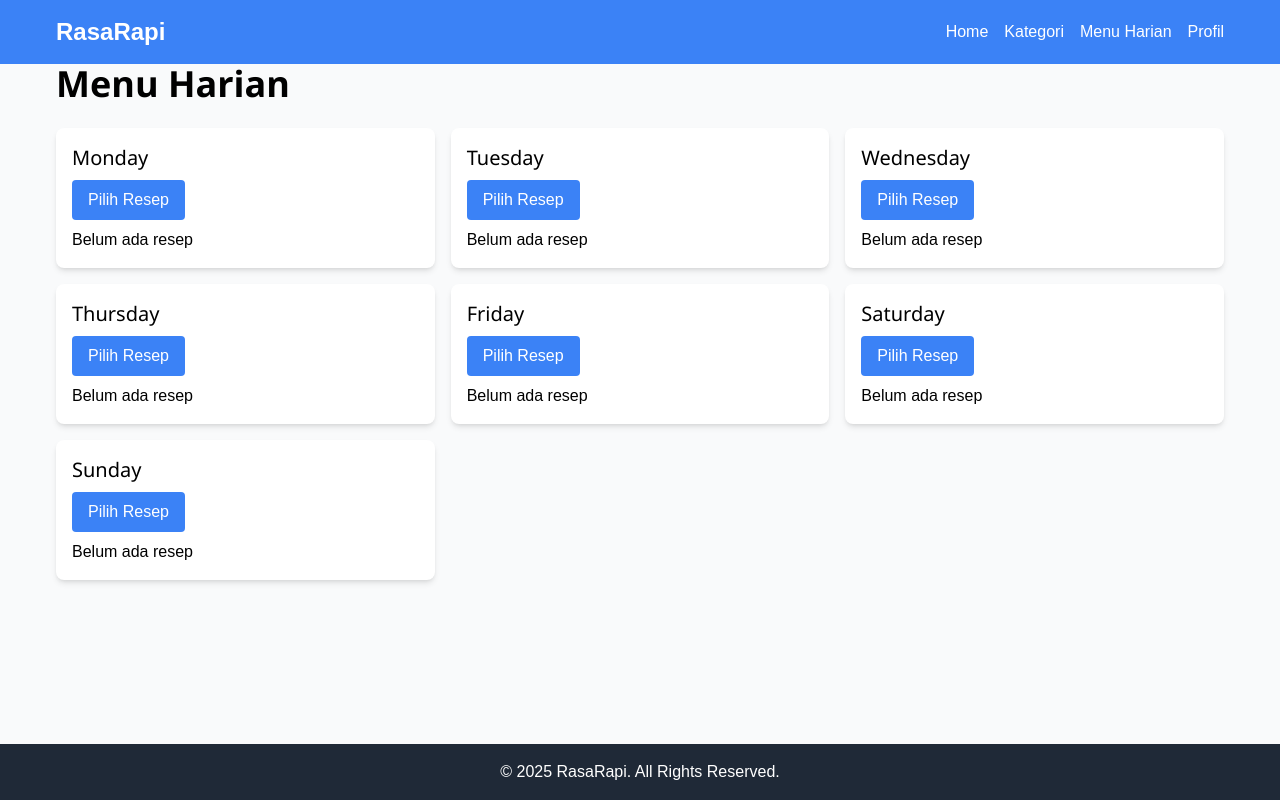
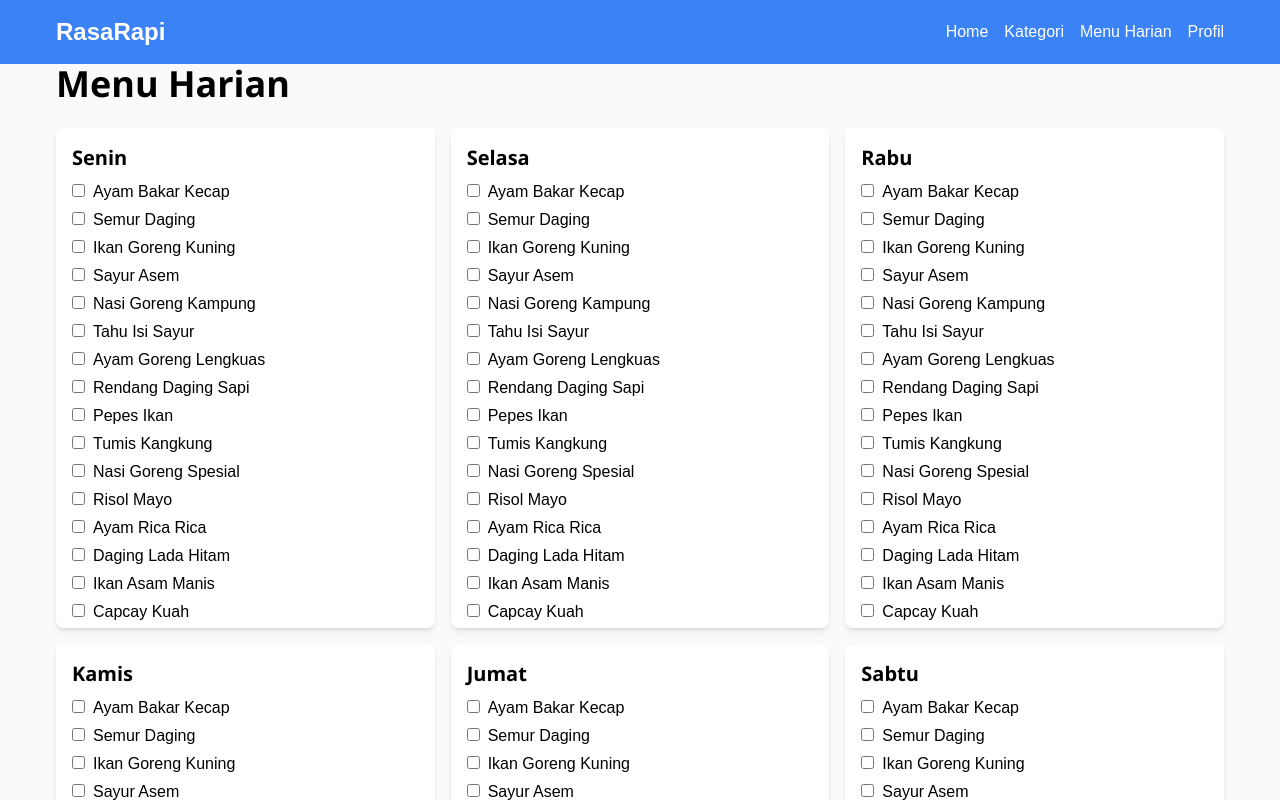
Before and after one commit to anishazulva/project_uts_rasarapi_kel5, a React (Create React App) app: page /menu-harian in a window 1280 px wide. Shown: the top 800 px of the page. Built offline with nearby package versions, Linux system fonts and the light colour scheme.

Commit message:
daily menu nis

```diff
--- a/src/pages/DailyMenu.jsx
+++ b/src/pages/DailyMenu.jsx
@@ -1,34 +1,99 @@
 import React, { useState } from 'react';
 
+const recipeList = [
+  "Ayam Bakar Kecap", "Semur Daging", "Ikan Goreng Kuning", "Sayur Asem", "Nasi Goreng Kampung",
+  "Tahu Isi Sayur", "Ayam Goreng Lengkuas", "Rendang Daging Sapi", "Pepes Ikan", "Tumis Kangkung",
+  "Nasi Goreng Spesial", "Risol Mayo", "Ayam Rica Rica", "Daging Lada Hitam", "Ikan Asam Manis",
+  "Capcay Kuah", "Mie Goreng Rumahan", "Bola Bola Mie", "Opor Ayam", "Empal Gepuk",
+  "Cumi Saos Tiram", "Sayur Bayam Bening", "Bihun Goreng", "Bakwan Sayur", "Ayam Kecap Pedas Manis",
+  "Sop Iga Sapi", "Udang Balado", "Tumis Buncis Wortel", "Nasi Uduk", "Cireng Bumbu Rujak",
+  "Pisang Goreng Coklat", "Kue Cubit", "Kolak Pisang", "Donat Kentang", "Dadar Gulung"
+];
+
 function DailyMenu() {
-  const [menu, setMenu] = useState({
-    monday: "",
-    tuesday: "",
-    wednesday: "",
-    thursday: "",
-    friday: "",
-    saturday: "",
-    sunday: ""
+  const initialMenu = {
+    Senin: [],
+    Selasa: [],
+    Rabu: [],
+    Kamis: [],
+    Jumat: [],
+    Sabtu: [],
+    Minggu: []
+  };
+
+  const [menu, setMenu] = useState(initialMenu);
+  const [showSelector, setShowSelector] = useState({
+    Senin: true,
+    Selasa: true,
+    Rabu: true,
+    Kamis: true,
+    Jumat: true,
+    Sabtu: true,
+    Minggu: true
   });
 
-  const handleSelectRecipe = (day, recipe) => {
-    setMenu({ ...menu, [day]: recipe });
+  const handleToggleRecipe = (day, recipe) => {
+    const updatedRecipes = menu[day].includes(recipe)
+      ? menu[day].filter((r) => r !== recipe)
+      : [...menu[day], recipe];
+    setMenu({ ...menu, [day]: updatedRecipes });
+  };
+
+  const handleDone = (day) => {
+    setShowSelector({ ...showSelector, [day]: false });
+  };
+
+  const handleEdit = (day) => {
+    setShowSelector({ ...showSelector, [day]: true });
   };
 
   return (
     <div className="container mx-auto p-4">
       <h1 className="text-4xl font-bold mb-6">Menu Harian</h1>
       <div className="grid grid-cols-1 sm:grid-cols-2 md:grid-cols-3 gap-4">
-        {['monday', 'tuesday', 'wednesday', 'thursday', 'friday', 'saturday', 'sunday'].map((day) => (
-          <div key={day} className="bg-white p-4 rounded-lg shadow-md">
-            <h2 className="text-xl">{day.charAt(0).toUpperCase() + day.slice(1)}</h2>
-            <button
-              onClick={() => handleSelectRecipe(day, "Ayam Bakar")}
-              className="bg-blue-500 text-white py-2 px-4 rounded mt-2"
-            >
-              Pilih Resep
-            </button>
-            <p className="mt-2">{menu[day] || "Belum ada resep"}</p>
+        {Object.keys(menu).map((day) => (
+          <div key={day} className="bg-white p-4 rounded-lg shadow-md max-h-[500px] overflow-y-auto">
+            <h2 className="text-xl font-semibold mb-2">{day}</h2>
+
+            {showSelector[day] ? (
+              <>
+                <div className="space-y-1">
+                  {recipeList.map((recipe, index) => (
+                    <label key={index} className="block">
+                      <input
+                        type="checkbox"
+                        className="mr-2"
+                        checked={menu[day].includes(recipe)}
+                        onChange={() => handleToggleRecipe(day, recipe)}
+                      />
+                      {recipe}
+                    </label>
+                  ))}
+                </div>
+                <button
+                  className="mt-4 bg-green-600 text-white px-3 py-1 rounded"
+                  onClick={() => handleDone(day)}
+                >
+                  Selesai Pilih
+                </button>
+              </>
+            ) : (
+              <>
+                <ul className="list-disc pl-5 text-gray-800 text-sm mb-2">
+                  {menu[day].length > 0 ? (
+                    menu[day].map((item, idx) => <li key={idx}>{item}</li>)
+                  ) : (
+                    <li className="text-gray-500 italic">Belum ada menu</li>
+                  )}
+                </ul>
+                <button
+                  className="bg-yellow-500 text-white px-3 py-1 rounded"
+                  onClick={() => handleEdit(day)}
+                >
+                  Edit Ulang
+                </button>
+              </>
+            )}
           </div>
         ))}
       </div>
```
